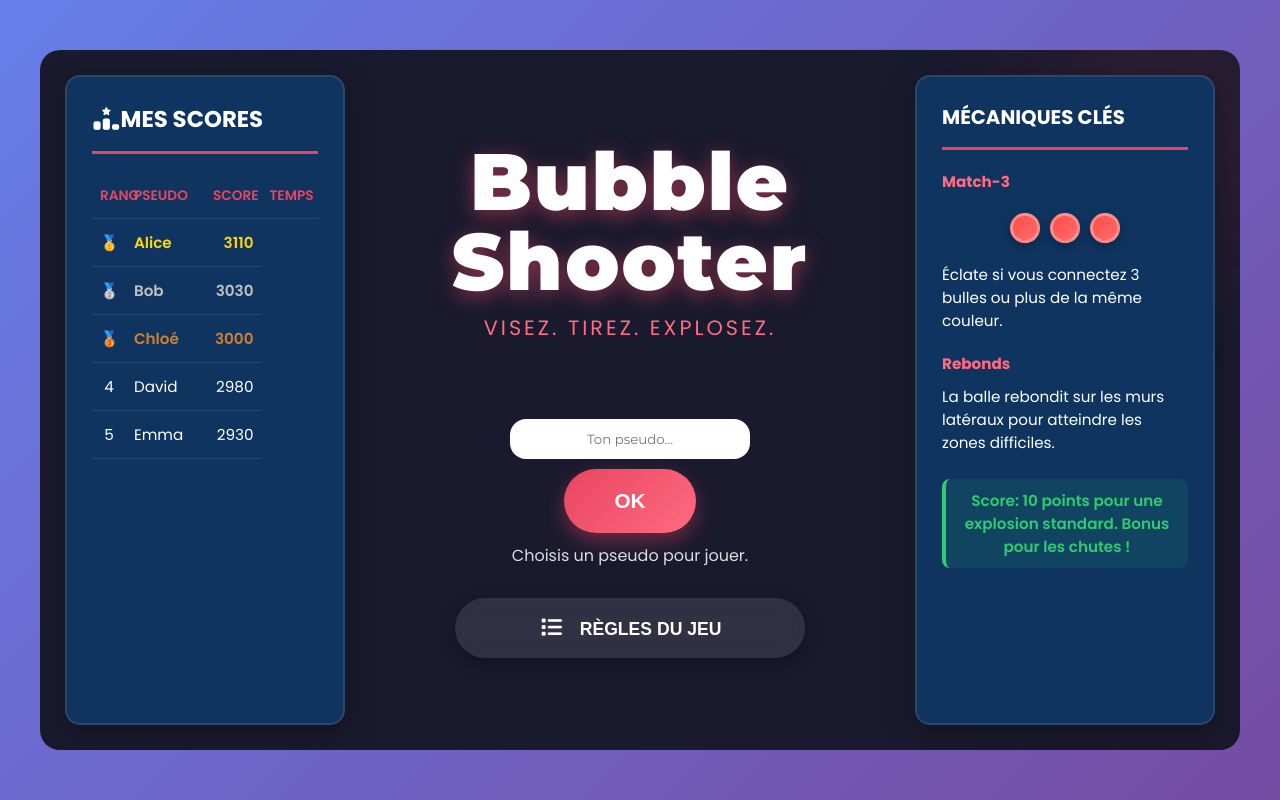
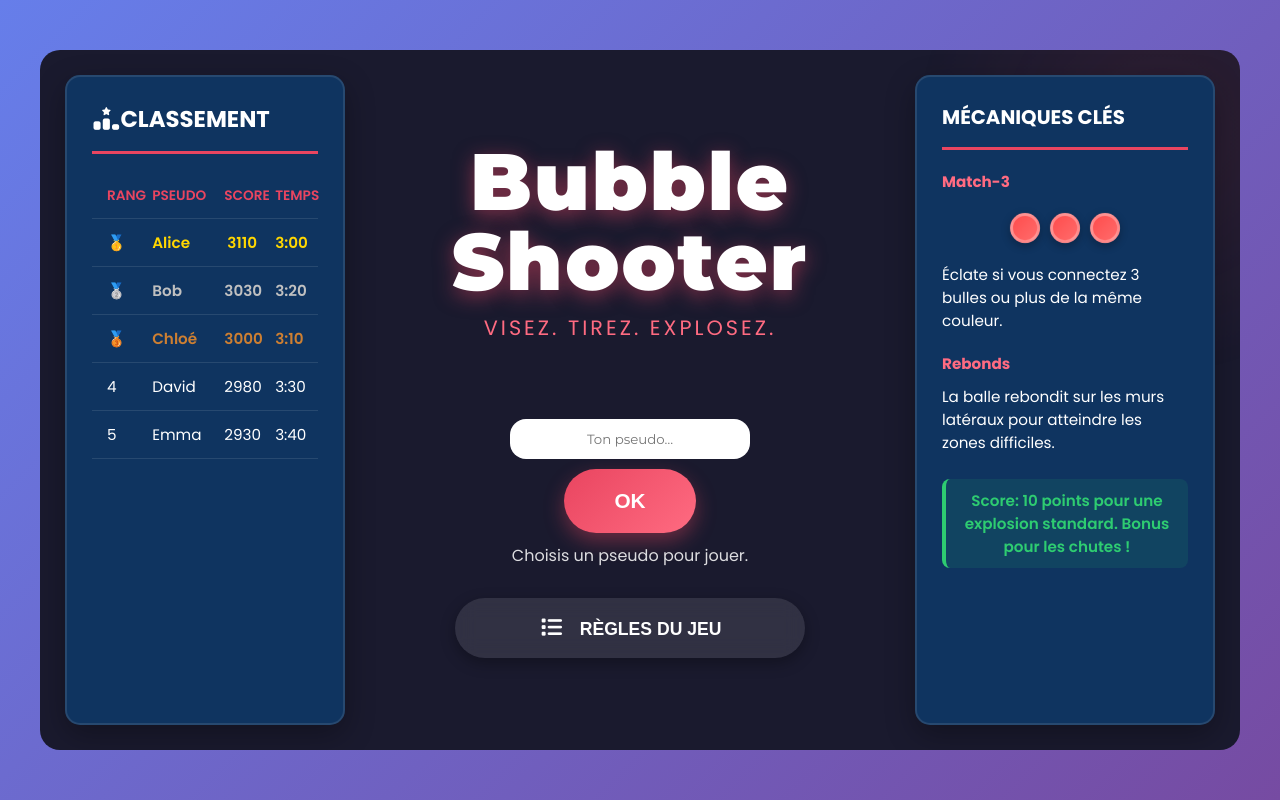
Before and after one commit to Marieee12/projet_jeu, a website with bundled scripts: page index.html in a window 1280 px wide. Built offline with nearby package versions, Linux system fonts and the light colour scheme.

Commit message:
scoreamelioration

```diff
--- a/player/session.js
+++ b/player/session.js
@@ -11,7 +11,11 @@ export function clearPlayerName() {
   localStorage.removeItem(LS_PLAYER);
 }
 
-export function bindPlayerUI(dom) {
+export function getCurrentPlayer() {
+  return getPlayerName();
+}
+
+export function bindPlayerUI(dom, onPlayerChange) {
   function refreshPlayerUI() {
     const name = getPlayerName();
 
@@ -27,6 +31,11 @@ export function bindPlayerUI(dom) {
       dom.playerSave?.classList.add("hidden");
       dom.playerChange?.classList.remove("hidden");
       dom.startButton?.classList.remove("hidden");
+    }
+
+    // Notifier le changement de joueur pour actualiser le leaderboard
+    if (onPlayerChange) {
+      onPlayerChange(name);
     }
   }
 
--- a/script.js
+++ b/script.js
@@ -18,7 +18,11 @@ function hideLoader() {
 
 }
 
-const player = bindPlayerUI(dom);
+const player = bindPlayerUI(dom, (playerName) => {
+  // Callback appelé quand le joueur change
+  console.log("Joueur changé:", playerName);
+  renderLandingLeaderboard(dom);
+});
 
 const modals = bindModals(dom, {
   onStartFromRules: () => {
--- a/style.css
+++ b/style.css
@@ -302,23 +302,28 @@ body {
 }
 
 #leaderboard th:first-child, #leaderboard td:first-child {
-    width: 15%;
-    text-align: center;
+    width: 20%;
+    text-align: left;
+    padding-left: 15px;
+    padding-right: 15px;
 }
 
 #leaderboard th:nth-child(2), #leaderboard td:nth-child(2) {
     width: 35%;
     text-align: left;
+    padding-left: 15px;
 }
 
 #leaderboard th:nth-child(3), #leaderboard td:nth-child(3) {
-    width: 25%;
+    width: 22.5%;
     text-align: right;
+    padding-right: 10px;
 }
 
 #leaderboard th:nth-child(4), #leaderboard td:nth-child(4) {
-    width: 25%;
+    width: 22.5%;
     text-align: right;
+    padding-right: 15px;
 }
 
 #leaderboard th {
@@ -350,6 +355,17 @@ body {
 
 .rank-3 {
     color: #cd7f32;
+}
+
+/* Surbrillance pour les scores du joueur connecté */
+.current-player-highlight {
+    background: linear-gradient(90deg, rgba(67, 233, 123, 0.2), rgba(76, 201, 240, 0.2));
+    border-left: 3px solid #43e97b;
+    font-weight: 600;
+}
+
+.current-player-highlight td {
+    color: #43e97b !important;
 }
 
 /* CENTRE PRINCIPAL */
--- a/ui/landingleaderboard.js
+++ b/ui/landingleaderboard.js
@@ -1,4 +1,5 @@
-import { getTopLeaderboard } from "../leaderboard/leaderboard.js";
+import { getTopLeaderboard, getPlayerScores, formatTime } from "../leaderboard/leaderboard.js";
+import { getPlayerName } from "../player/session.js";
 
 function rankLabel(rank) {
   if (rank === 1) return "🥇";
@@ -11,32 +12,62 @@ export function renderLandingLeaderboard(dom) {
   const tbody = dom.landingLeaderboardBody;
   if (!tbody) return;
 
-  const top5 = getTopLeaderboard(5);
+  const currentPlayer = getPlayerName();
+
+  // Toujours afficher le classement GLOBAL de tous les joueurs
+  if (dom.leaderboardTitle) {
+    dom.leaderboardTitle.innerHTML = '<i class="fa-solid fa-ranking-star"></i>CLASSEMENT';
+  }
+
+  // En-tête du tableau
+  if (dom.leaderboardHeader) {
+    dom.leaderboardHeader.innerHTML = `
+      <tr>
+        <th>Rang</th>
+        <th>Pseudo</th>
+        <th>Score</th>
+        <th>Temps</th>
+      </tr>
+    `;
+  }
+
+  const topScores = getTopLeaderboard(10); // Top 10 de tous les joueurs
+
+  console.log("Rendering global leaderboard with", topScores.length, "entries");
 
   tbody.innerHTML = "";
 
-  if (top5.length === 0) {
+  if (topScores.length === 0) {
     tbody.innerHTML = `
       <tr>
-        <td colspan="3" style="text-align:center; opacity:0.6;">
-          Aucun score pour l’instant
+        <td colspan="4" style="text-align:center; opacity:0.6; padding: 20px;">
+          Aucun score pour l'instant<br>
+          <small style="font-size: 0.85em; margin-top: 5px; display: block;">Sois le premier à jouer !</small>
         </td>
       </tr>
     `;
     return;
   }
 
-  top5.forEach((row, i) => {
+  topScores.forEach((row, i) => {
     const rank = i + 1;
     const tr = document.createElement("tr");
 
     // classes podium
     if (rank <= 3) tr.classList.add(`rank-${rank}`);
 
+    // Mettre en surbrillance la ligne du joueur actuel
+    if (currentPlayer && row.pseudo === currentPlayer) {
+      tr.classList.add("current-player-highlight");
+    }
+
+    const timeText = row.timeSec != null ? formatTime(row.timeSec) : "-";
+
     tr.innerHTML = `
       <td>${rankLabel(rank)}</td>
       <td>${row.pseudo}</td>
       <td>${row.score}</td>
+      <td>${timeText}</td>
     `;
 
     tbody.appendChild(tr);
```
